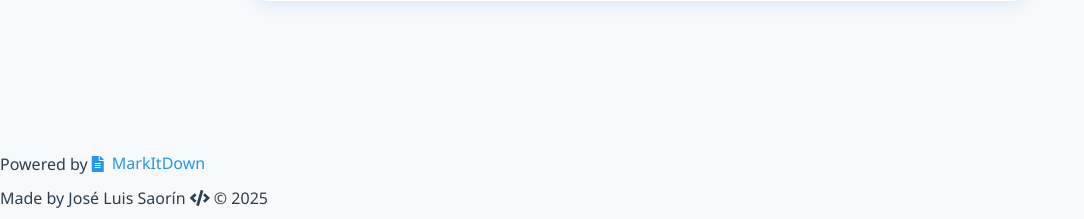
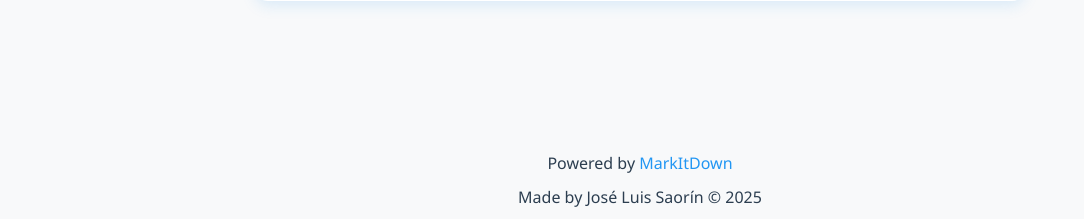
Before and after one commit to joseluissaorin/MarkItDown-Flask-GUI-API, a Flask app: page / in a window 1280 px wide. Shown: the part 739-958 px from the top of the page, without its empty margins (0-1084 px from the left). Run offline with Flask 2, Linux system fonts and the light colour scheme.

Commit message:
Assistant checkpoint: Update footer style and remove icons
Assistant generated file changes:
- templates/index.html: Simplify footer and center it
- static/style.css: Update footer styles

---

User prompt:

It is not centered, remove all the icons but the copyright symbol

```diff
--- a/static/style.css
+++ b/static/style.css
@@ -221,12 +221,17 @@ button:hover {
   background: white;
   border-top: 1px solid var(--primary);
   padding: 1rem 0;
-  text-align: center;
   position: fixed;
   bottom: 0;
   left: 0;
   width: 100%;
   box-shadow: 0 -4px 6px -1px rgba(33, 150, 243, 0.1);
+}
+
+.footer-content {
+  max-width: 800px;
+  margin: 0 auto;
+  text-align: center;
 }
 
 .footer p {
@@ -238,9 +243,6 @@ button:hover {
   color: var(--primary);
   text-decoration: none;
   transition: color 0.2s;
-  display: inline-flex;
-  align-items: center;
-  gap: 0.5rem;
 }
 
 .footer a:hover {
--- a/templates/index.html
+++ b/templates/index.html
@@ -124,8 +124,10 @@
         }
     </script>
     <div class="footer">
-        <p>Powered by <a href="https://github.com/microsoft/markitdown"><i class="fas fa-file-alt"></i> MarkItDown</a></p>
-        <p>Made by José Luis Saorín <i class="fas fa-code"></i> &copy; 2025</p>
+        <div class="footer-content">
+            <p>Powered by <a href="https://github.com/microsoft/markitdown">MarkItDown</a></p>
+            <p>Made by José Luis Saorín &copy; 2025</p>
+        </div>
     </div>
 </body>
 
```
